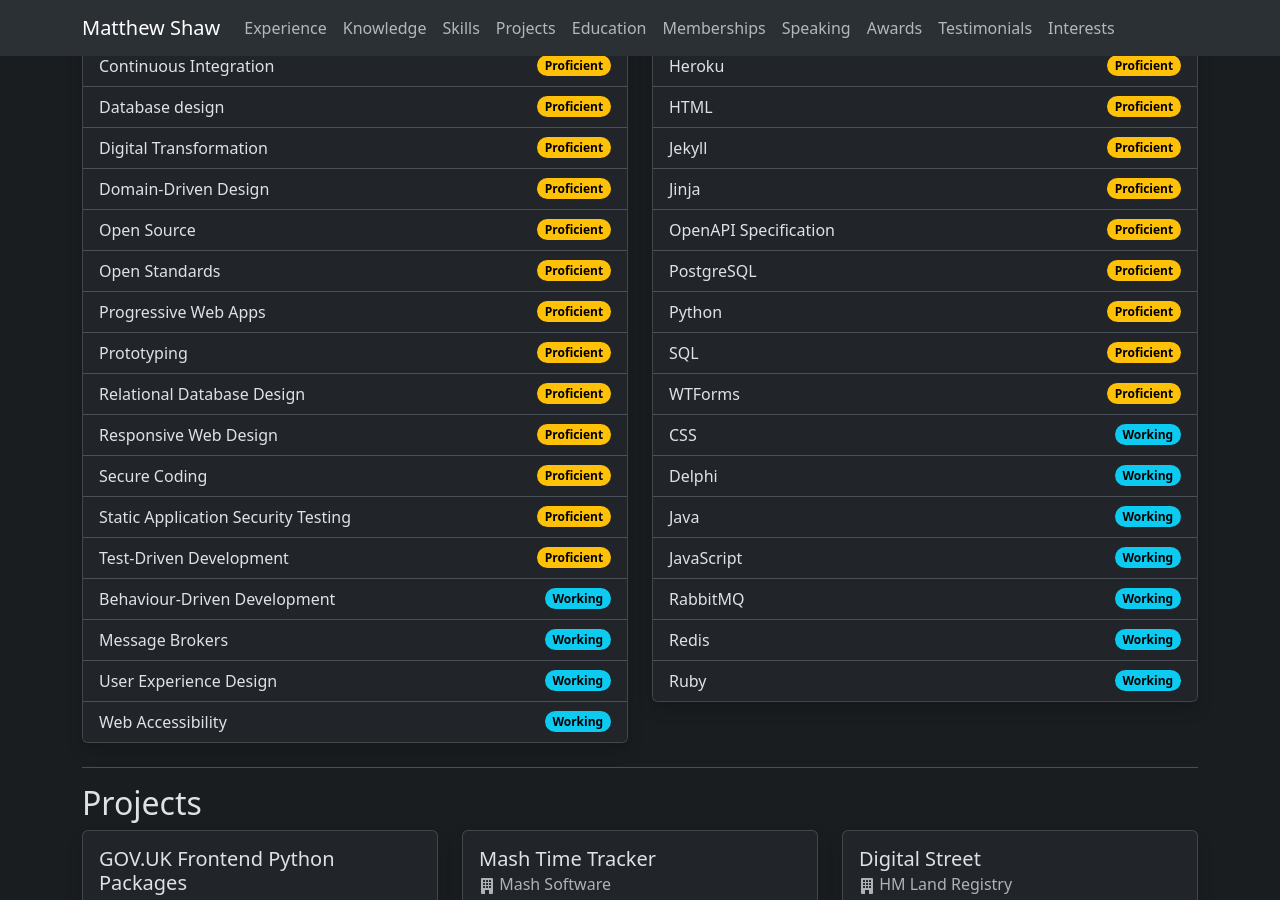
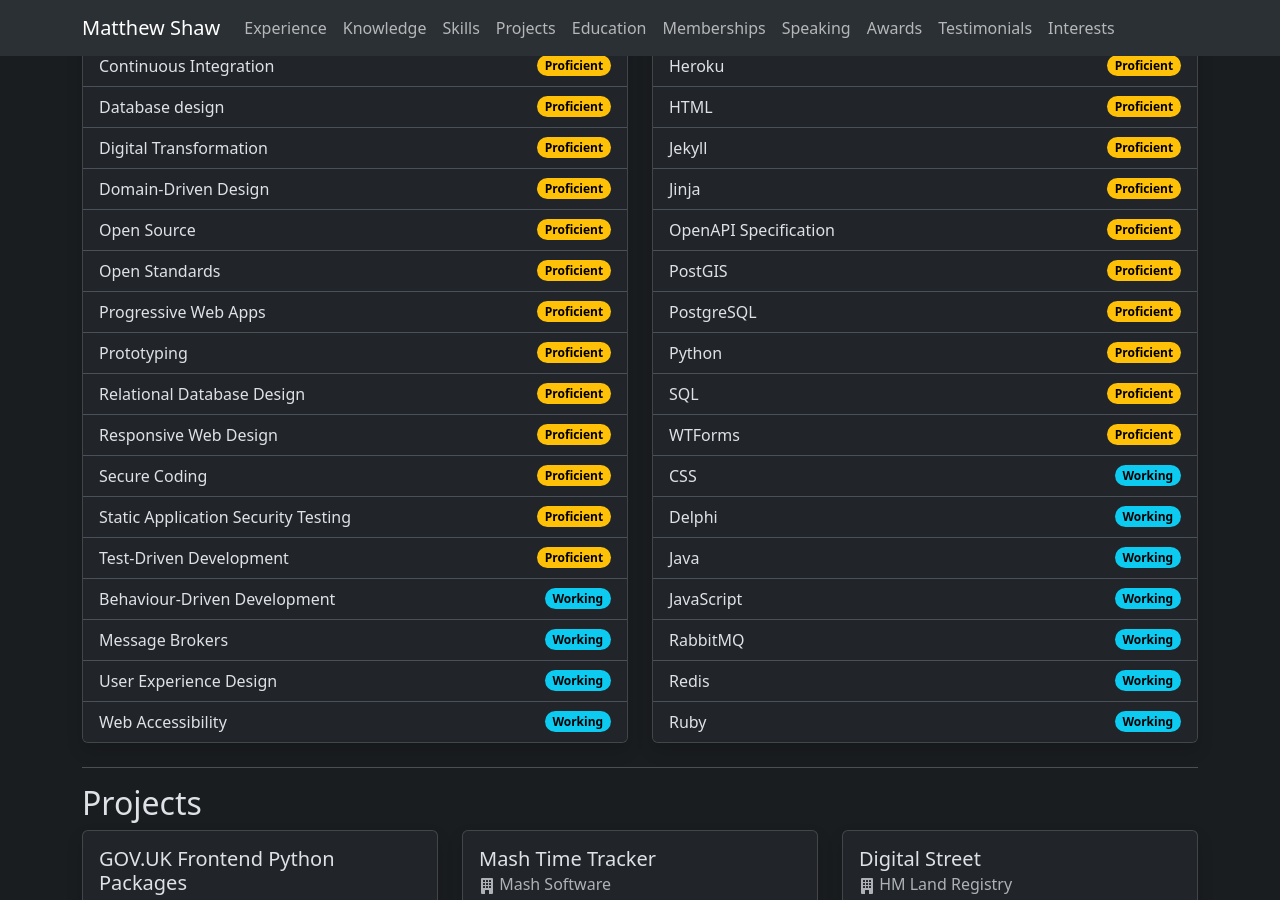
Before and after one commit to matthew-shaw/matthew-shaw.github.io, a Jekyll site: the page built from index.html, in a window 1280 px wide and 900 px high, scrolled down 1842 px. Built offline with Jekyll 4.4.1, drawn with Linux system fonts in a browser that asks for light colours.

Commit message:
add postgis

```diff
--- a/_data/cv.yaml
+++ b/_data/cv.yaml
@@ -220,6 +220,8 @@
     level: Proficient
   - name: CSS
     level: Working
+  - name: PostGIS
+    level: Proficient
 education:
   - date: Sep 2003 to June 2006
     location: Plymouth, UK
```
